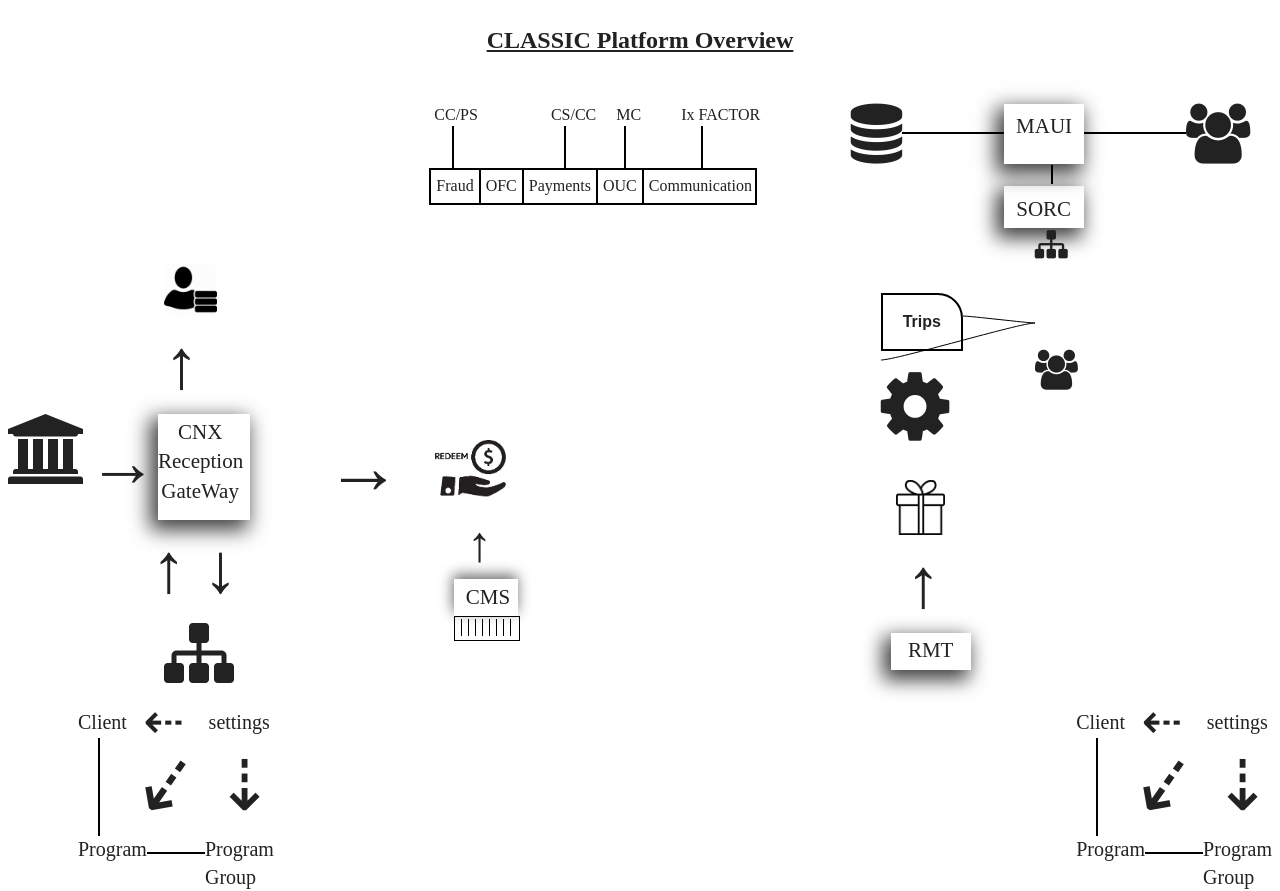
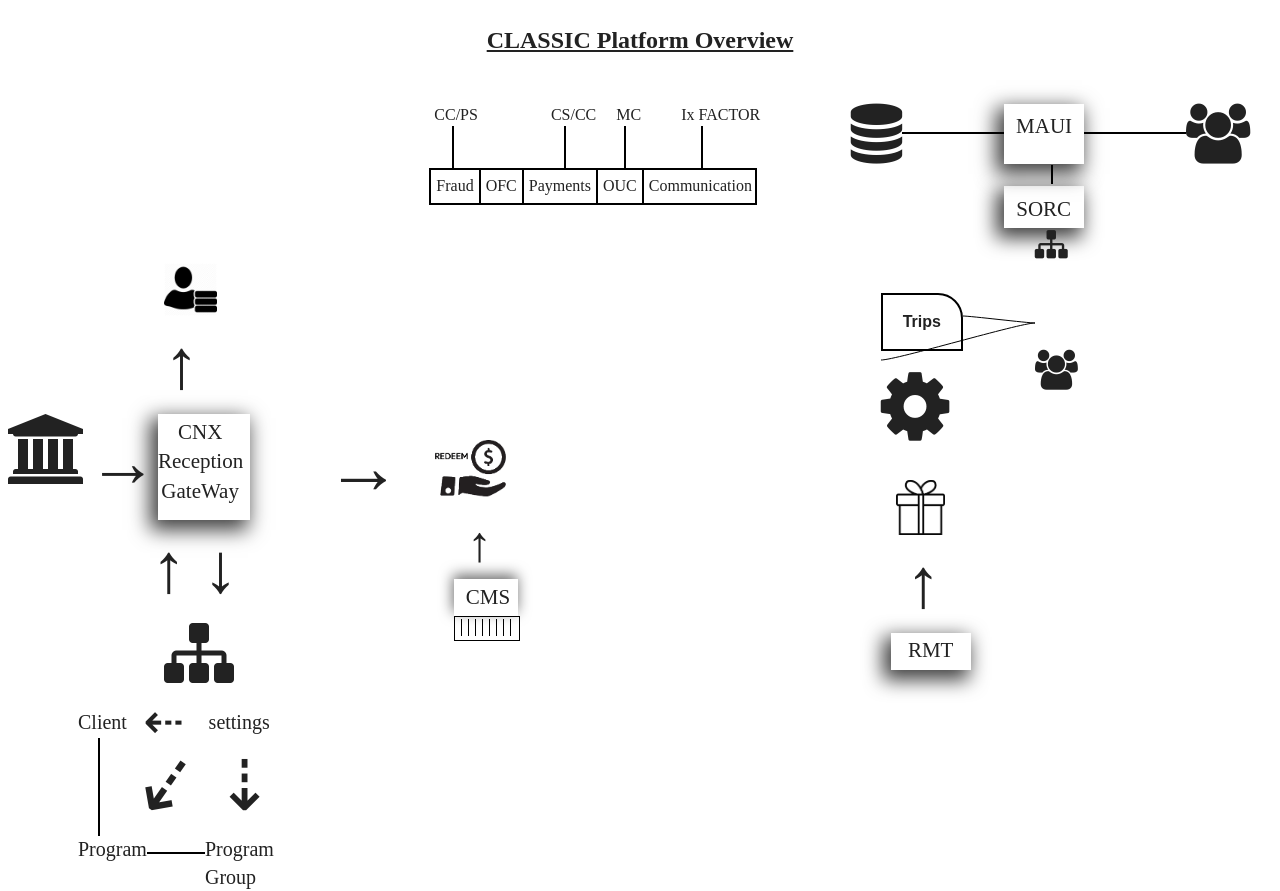
Before and after one commit to tavisca-bnaveen/ClassicPlatform, an Angular app: page / in a window 1280 px wide. Built offline with nearby package versions, Linux system fonts and the light colour scheme.

Commit message:
resolved merge conflicts

```diff
--- a/src/app/app.component.html
+++ b/src/app/app.component.html
@@ -15,6 +15,4 @@
 <div class="flex-container">
   <app-client-hiearchy class="flex-item"></app-client-hiearchy>
   <div class="flex-item empty"></div>
-
-  <app-client-hiearchy></app-client-hiearchy>
 </div>
```
